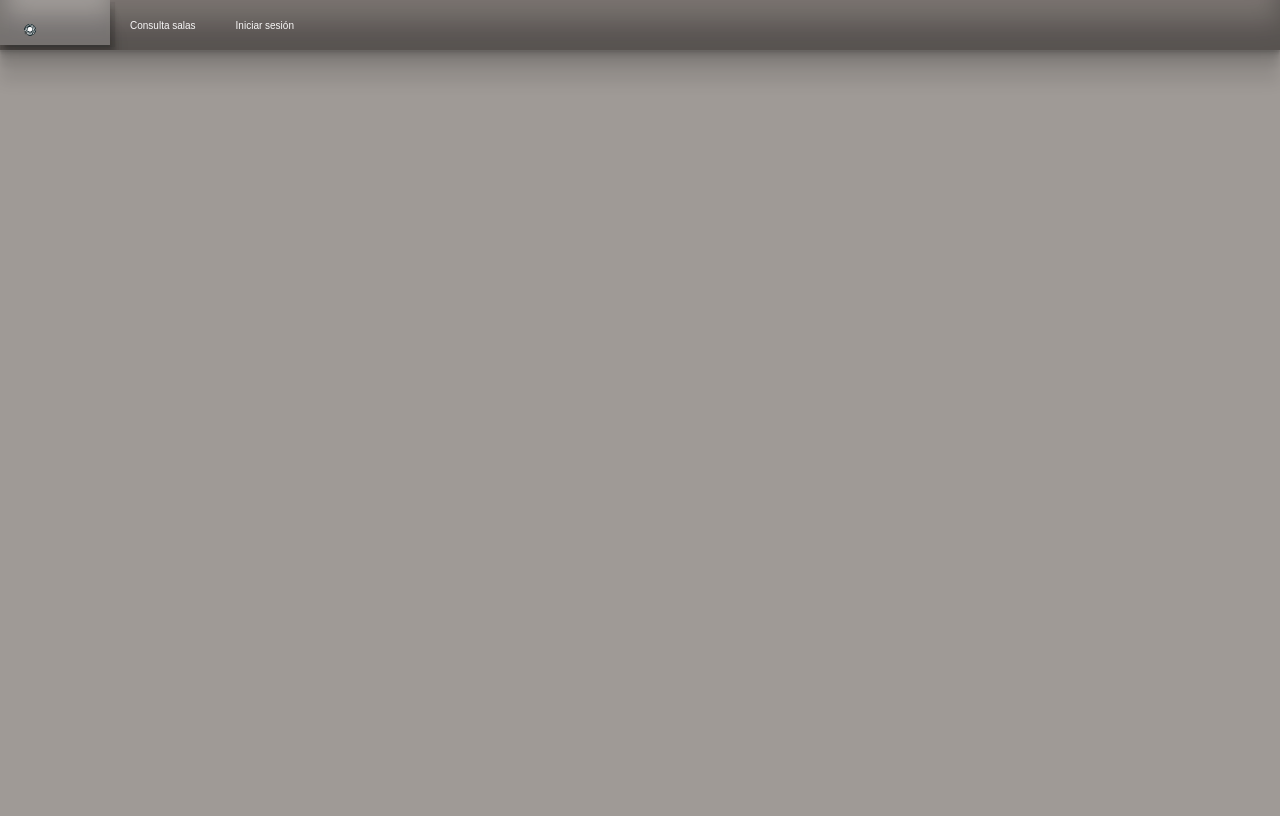
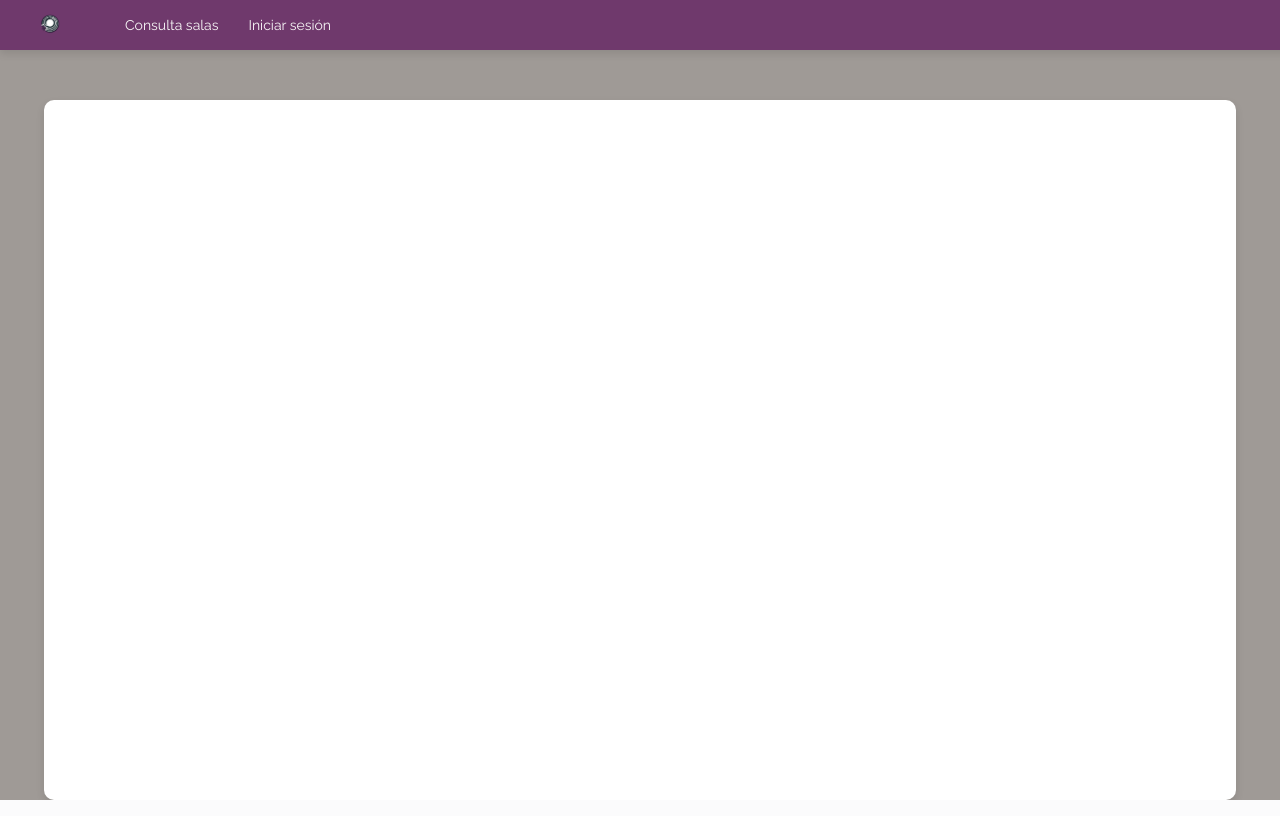
Before and after one commit to jpconcha/Horarios, a Flask app: page / in a window 1280 px wide. Run offline with Flask 3, Linux system fonts and the light colour scheme.

Commit message:
Add files via upload

```diff
--- a/static/stylesPrincipal.css
+++ b/static/stylesPrincipal.css
@@ -1,43 +1,78 @@
 @import url('https://fonts.googleapis.com/css?family=Raleway:400,700');
-/*
 
-Paleta: (desde mas obscuro a mas claro)
-#452F5B
-#6F396C
-#AC4C81
-#FC6A97
-#FF9CA9
-
-Anchovy
-#736b66	RGB(115, 107, 102)	—	—
-#89827e	RGB(137, 130, 126)	—	—
-#9f9a96	RGB(159, 154, 150)	—	—
-#b7b2af	RGB(183, 178, 175)	—	—
-#cecbc9	RGB(206, 203, 201)	—	—
-#e6e5e4
-*/
-
-
-body{
-	align-items: center;
-	min-height: 100vh;
-	font-family: 'Jost', sans-serif;
-    background: #9f9a96;
-
+/* Paleta de Colores */
+/* Desde el más oscuro al más claro */
+:root {
+    --color-dark1: #452F5B;
+    --color-dark2: #6F396C;
+    --color-dark3: #AC4C81;
+    --color-dark4: #FC6A97;
+    --color-light: #FF9CA9;
+    --color-bg: #9f9a96;
+    --color-text: #f8f7f7;
 }
 
+body {
+    font-family: 'Raleway', sans-serif;
+    background: var(--color-bg);
+    min-height: 100vh;
+    margin: 0;
+    display: flex;
+    flex-direction: column;
+    align-items: center;
+}
+
+/* Barra de Navegación */
+.navbar {
+    background: var(--color-dark2);
+    overflow: hidden;
+    position: fixed;
+    top: 0;
+    left: 0;
+    z-index: 9999;
+    width: 100%;
+    height: 50px;
+    box-shadow: 0px 4px 8px rgba(0, 0, 0, 0.1);
+    display: flex;
+    align-items: center;
+    padding: 0 20px;
+}
+
+.navbar a {
+    color: var(--color-text);
+    text-decoration: none;
+    padding: 0 15px;
+    font-size: 14px;
+    transition: background-color 0.3s ease;
+}
+
+.navbar a:hover {
+    background-color: var(--color-dark3);
+    border-radius: 5px;
+}
+
+.navbar img {
+    height: 30px;
+    margin-right: 30px;
+}
+
+/* Tabla Estilizada */
 .styled-table {
     border-collapse: collapse;
     width: 100%;
+    margin-top: 80px;
+    box-shadow: 0 0 20px rgba(0, 0, 0, 0.1);
 }
 
 .styled-table th, .styled-table td {
     border: 1px solid #ddd;
-    padding: 8px;
+    padding: 12px;
+    text-align: center;
 }
 
 .styled-table th {
-    background-color: #f2f2f2;
+    background-color: var(--color-dark3);
+    color: var(--color-text);
     font-weight: bold;
 }
 
@@ -49,180 +84,60 @@
     background-color: #e8e8e8;
 }
 
-.navbar {
-    background-color: linear-gradient(90deg, #C7C5F4, #776BCC);
-    overflow: hidden;
-    position: fixed;
-    top: 0;
-    left: 0;
-    z-index: 9999;
-    width: 100%;
-    height: 50px;
-    background: #89827e;
-    box-shadow: rgba(0, 0, 0, 0.17) 0px -23px 25px 0px inset, rgba(0, 0, 0, 0.15) 0px -36px 30px 0px inset, rgba(0, 0, 0, 0.1) 0px -79px 40px 0px inset, rgba(0, 0, 0, 0.06) 0px 2px 1px, rgba(0, 0, 0, 0.09) 0px 4px 2px, rgba(0, 0, 0, 0.09) 0px 8px 4px, rgba(0, 0, 0, 0.09) 0px 16px 8px, rgba(0, 0, 0, 0.09) 0px 32px 16px;
-
-}
-
-.navbar a {
-    float: left;
-    display: block;
-    color: #f8f7f7;
-    text-align: center;
-    padding: 20px 20px;
-    font-size: 10px;
-    text-decoration: none;
-
-}
-
-.navbar a:hover {
-    background-color: #b7b2af;
-    color: #f6f1f1;
-    height: 5px;
-    gap: 5px;
-
-    box-shadow: rgba(0, 0, 0, 0.17) 5px -23px 25px 0px inset, rgba(0, 0, 0, 0.15) 5px -36px 30px 0px inset, rgba(0, 0, 0, 0.1) 5px -79px 40px 0px inset, rgba(0, 0, 0, 0.06) 5px 2px 1px, rgba(0, 0, 0, 0.09) 0px 4px 2px, rgba(0, 0, 0, 0.09) 5px 8px 4px, rgba(0, 0, 0, 0.09) 5px 16px 8px, rgba(0, 0, 0, 0.09) 5px 32px 16px;
-}
-
-.navbar img {
-    height: 20px;
-    margin-right: 50px;
-}
-
-.navbar-links {
-    display: flex;
-
-    gap: 30px;
-    height: 10px;
-}
-/*
-.navbar-links a {
-    text-decoration:#000 ;
-    padding: 20px 10px;
-    color: #eeede4;
-}
-
+/* Contenedor Principal */
 .container {
     flex: 1;
     padding: 20px;
-    flex-direction: column;
-    margin: 0 auto;
-    padding: 20px;
-	background: red;
-	overflow: hidden;
-	background: url("https://doc-08-2c-docs.googleusercontent.com/docs/securesc/68c90smiglihng9534mvqmq1946dmis5/fo0picsp1nhiucmc0l25s29respgpr4j/1631524275000/03522360960922298374/03522360960922298374/1Sx0jhdpEpnNIydS4rnN4kHSJtU1EyWka?e=view&authuser=0&nonce=gcrocepgbb17m&user=03522360960922298374&hash=tfhgbs86ka6divo3llbvp93mg4csvb38") no-repeat center/ cover;
-	border-radius: 10px;
-	box-shadow: 5px 20px 50px #000;
+    margin-top: 100px;
+    width: 90%;
+    max-width: 1200px;
+    background: #ffffff;
+    border-radius: 10px;
+    box-shadow: 0px 4px 8px rgba(0, 0, 0, 0.1);
 }
 
-h2 {
-    text-align: center;
-}
-
-.form-group {
-    margin-bottom: 20px;
-}
-
-label {
+/* Botones */
+button {
+    width: 60%;
+    height: 40px;
+    margin: 20px auto;
     display: block;
-    margin-bottom: 5px;
+    color: #060606;
+    background: var(--color-dark4);
+    font-size: 1em;
     font-weight: bold;
-}
-
-
-.column {
-    flex: 1;
-    padding: 20px;
-    flex-direction: column;
-    margin: 0 auto;
-    padding: 20px;
-    border-radius: 4px;
-    background-color: #f9f9f9;
-    box-shadow: rgba(0, 0, 0, 0.17) 0px -23px 25px 0px inset, rgba(0, 0, 0, 0.15) 0px -36px 30px 0px inset, rgba(0, 0, 0, 0.1) 0px -79px 40px 0px inset, rgba(0, 0, 0, 0.06) 0px 2px 1px, rgba(0, 0, 0, 0.09) 0px 4px 2px, rgba(0, 0, 0, 0.09) 0px 8px 4px, rgba(0, 0, 0, 0.09) 0px 16px 8px, rgba(0, 0, 0, 0.09) 0px 32px 16px;
-}
-
-.column h2 {
-    text-align: center;
-}
-.sidebar {
-
-    padding-top: 80px;
-    width: 20px;
-    height: 10%;
-    margin: 0;
-    background-color: #f2f2f2;
-    float: left;
-}
-
-.sidebar ul {
-    list-style-type: none;
-    padding: 0;
-    margin: 0;
-}
-
-.sidebar ul li {
-    padding: 10px;
-}
-
-.sidebar ul li a {
-    text-decoration: none;
-    color: #000;
-}
-
-.sidebar {
-    pandding-top:80px;
-    width: 200px;
-    height: 100%;
-    background-color: #f2f2f2;
-    float: left;
-    transition: width 0.3s ease-in-out;
-}
-
-.toggle-checkbox {
-    display: none;
-}
-
-.toggle-label {
-    display: block;
-    position: fixed;
-    top: 10px;
-    left: 10px;
-    z-index: 9999;
-    background-color: #f2f2f2;
-    padding: 5px 10px;
+    outline: none;
+    border: none;
+    border-radius: 5px;
+    transition: background 0.3s ease;
     cursor: pointer;
 }
 
-.toggle-label:before {
-    content: "☰";
+button:hover {
+    background: var(--color-light);
 }
 
-.toggle-checkbox:checked ~ .sidebar {
-    width: 0;
+/* Elementos de texto */
+h2 {
+    text-align: center;
+    color: var(--color-dark1);
 }
 
-.content {
-    margin-left: 200px;
-    padding: 80px;
+/* Mejoras en la barra de navegación */
+.navbar-links {
+    margin-left: auto;
+    display: flex;
+    gap: 20px;
 }
 
-button{
-	width: 60%;
-	height: 40px;
-	margin: 10px auto;
-	justify-content: center;
-	display: block;
-	color: #060606;
-	background: #ebeaed;
-	background: #c1cfdd;
-	font-size: 1em;
-	font-weight: bold;
-	margin-top: 20px;
-	outline: none;
-	border: none;
-	border-radius: 5px;
-	transition: .2s ease-in;
-	cursor: pointer;
+/* General Cleanup */
+body, html {
+    padding: 0;
+    box-sizing: border-box;
 }
-button:hover{
-	background: #ebeaee;
+
+/* Paleta de colores usada para hover y elementos interactivos */
+.navbar a:hover {
+    background-color: var(--color-dark4);
+    color: var(--color-text);
 }
```
